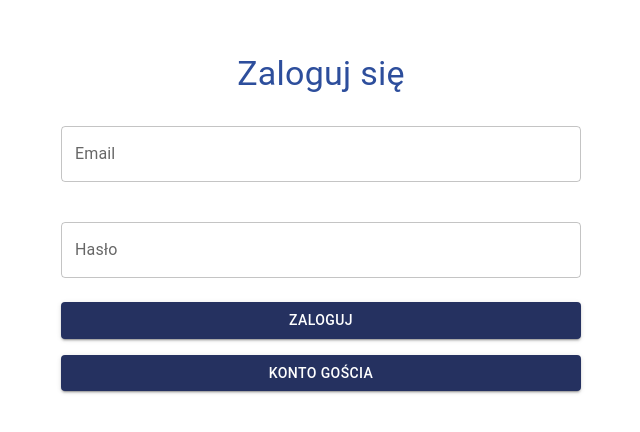
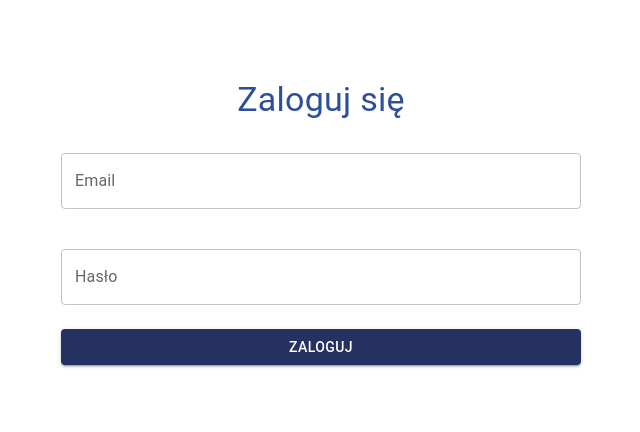
Before and after one commit to FWB-for-special-people/one_night_stand, a React (Vite) app in the folder app/: page /login in a window 1280 px wide. Shown: the part 178-610 px from the top of the page, without its empty margins (319-959 px from the left). Built offline with nearby package versions, Linux system fonts and the light colour scheme.

Commit message:
&th time removeing auth

```diff
--- a/app/src/pages/Login.tsx
+++ b/app/src/pages/Login.tsx
@@ -82,27 +82,27 @@ export default function Login() {
                 >
                     Zaloguj
                 </Button>
-                <Button
-                    variant="contained"
-                    color="primary"
-                    fullWidth
-                    aria-label="Konto Gościa"
-                    disabled={fetching}
-                    onClick={async () => {
-                        try {
-                            setFetching(true)
-                            const response = await axios.post<TokenResponse>(PrefixedAPI.loginDemo)
-                            setAccessToken(response.data.access)
-                            navigate("/")
-                        } catch {
-                            console.error("Login failed")
-                        } finally {
-                            setFetching(false)
-                        }
-                    }}
-                >
-                    Konto Gościa
-                </Button>
+                {/*<Button*/}
+                {/*    variant="contained"*/}
+                {/*    color="primary"*/}
+                {/*    fullWidth*/}
+                {/*    aria-label="Konto Gościa"*/}
+                {/*    disabled={fetching}*/}
+                {/*    onClick={async () => {*/}
+                {/*        try {*/}
+                {/*            setFetching(true)*/}
+                {/*            const response = await axios.post<TokenResponse>(PrefixedAPI.loginDemo)*/}
+                {/*            setAccessToken(response.data.access)*/}
+                {/*            navigate("/")*/}
+                {/*        } catch {*/}
+                {/*            console.error("Login failed")*/}
+                {/*        } finally {*/}
+                {/*            setFetching(false)*/}
+                {/*        }*/}
+                {/*    }}*/}
+                {/*>*/}
+                {/*    Konto Gościa*/}
+                {/*</Button>*/}
             </Box>
         </Container>
     );
--- a/app/src/router.tsx
+++ b/app/src/router.tsx
@@ -7,18 +7,18 @@ import Feed from 'src/pages/Feed/Feed.tsx';
 import Dashboard from 'src/pages/Dashboard.tsx';
 import CategoriesDashboard from 'src/pages/Categories/CategoriesDashboard.tsx';
 import MyPage from 'src/pages/MyPage/MyPage.tsx';
-import AuthWrapper from 'src/auth/AuthWrapper.tsx';
+// import AuthWrapper from 'src/auth/AuthWrapper.tsx';
 import SettingsWrapper from 'src/pages/Settings/Settings.tsx';
 
 export const router = createBrowserRouter([
   {
     path: '/',
     element: (
-      <AuthWrapper>
+      // <AuthWrapper>
         <Feed>
           <Dashboard />
         </Feed>
-      </AuthWrapper>
+      // </AuthWrapper>
     ),
   },
   { path: '/start', element: <Start /> },
@@ -27,41 +27,41 @@ export const router = createBrowserRouter([
   {
     path: '/categories',
     element: (
-      <AuthWrapper>
+      // <AuthWrapper>
         <Feed>
           <CategoriesDashboard />
         </Feed>
-      </AuthWrapper>
+      // </AuthWrapper>
     ),
   },
   {
     path: '/my-profile',
     element: (
-      <AuthWrapper>
+      // <AuthWrapper>
         <Feed>
           <MyPage />
         </Feed>
-      </AuthWrapper>
+      // </AuthWrapper>
     ),
   },
   {
     path: '/settings',
     element: (
-      <AuthWrapper>
+      // <AuthWrapper>
         <Feed>
           <SettingsWrapper />
         </Feed>
-      </AuthWrapper>
+      // </AuthWrapper>
     ),
   },
   {
     path: '/add-post',
     element: (
-      <AuthWrapper>
+      // <AuthWrapper>
         <Feed>
           <AddPostWrapper />
         </Feed>
-      </AuthWrapper>
+      // </AuthWrapper>
     ),
   },
 ]);
```
Also changed, not shown: 1 other file (tests, documents, lock files or other folders).
